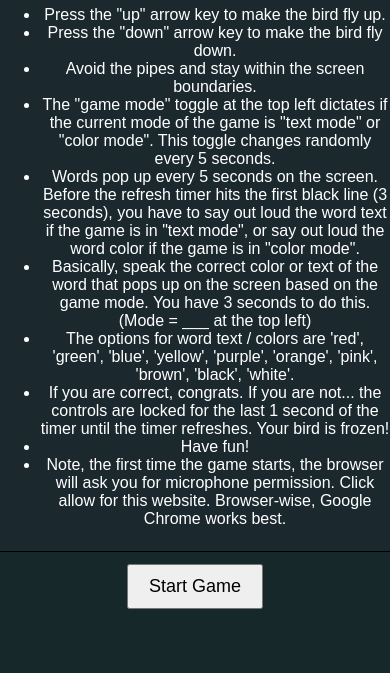
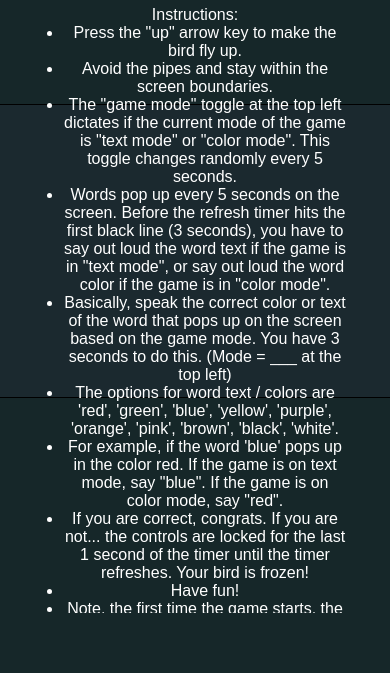
Before and after one commit to sagar-kris/color-flappy-bird-vibecode, a website: page public/index.html in a window 390 px wide. Shown: the part 171-844 px from the top of the page. Drawn offline with Linux system fonts and the light colour scheme.

Commit message:
mobile responsive, disable down key/touch, update instructions

```diff
--- a/public/game.js
+++ b/public/game.js
@@ -84,8 +84,6 @@ function update(deltaTime) {
     if (!isPenalized) {
         if (keys.up) {
             bird.velocity = bird.lift;
-        } else if (keys.down) {
-            bird.velocity = -bird.lift + bird.gravity;
         } else {
             bird.velocity += bird.gravity;
         }
@@ -266,18 +264,31 @@ document.addEventListener('keydown', (e) => {
     if (e.code === 'ArrowUp') {
         keys.up = true;
     }
-    if (e.code === 'ArrowDown') {
-        keys.down = true;
-    }
+    // Remove or comment out the down key functionality
+    // if (e.code === 'ArrowDown') {
+    //     keys.down = true;
+    // }
 });
 
 document.addEventListener('keyup', (e) => {
     if (e.code === 'ArrowUp') {
         keys.up = false;
     }
-    if (e.code === 'ArrowDown') {
-        keys.down = false;
-    }
+    // Remove or comment out the down key functionality
+    // if (e.code === 'ArrowDown') {
+    //     keys.down = false;
+    // }
+});
+
+// Add touch event listeners for mobile devices
+canvas.addEventListener('touchstart', (e) => {
+    e.preventDefault(); // Prevent default touch behavior
+    keys.up = true;
+});
+
+canvas.addEventListener('touchend', (e) => {
+    e.preventDefault(); // Prevent default touch behavior
+    keys.up = false;
 });
 
 // Start button event listener
--- a/public/index.html
+++ b/public/index.html
@@ -5,6 +5,20 @@
     <meta name="viewport" content="width=device-width, initial-scale=1.0">
     <title>Flappy Bird Game</title>
     <link rel="stylesheet" href="style.css">
+    <style>
+        /* Additional styles to ensure text fits within the game screen */
+        .overlay-content h1 {
+            font-size: 2em; /* Responsive font size */
+        }
+        .overlay-content p, .overlay-content ul {
+            font-size: 1em; /* Responsive font size */
+            max-width: 90%; /* Ensure text does not exceed screen width */
+            margin: 0 auto; /* Center text */
+        }
+        .overlay-content ul {
+            padding-left: 20px; /* Add padding for list items */
+        }
+    </style>
 </head>
 <body>
     <div id="startScreen" class="overlay">
@@ -13,15 +27,15 @@
             <p>Instructions:</p>
             <ul>
                 <li>Press the "up" arrow key to make the bird fly up.</li>
-                <li>Press the "down" arrow key to make the bird fly down.</li>
                 <li>Avoid the pipes and stay within the screen boundaries.</li>
                 <li>The "game mode" toggle at the top left dictates if the current mode of the game is "text mode" or "color mode". This toggle changes randomly every 5 seconds.</li>
                 <li>Words pop up every 5 seconds on the screen. Before the refresh timer hits the first black line (3 seconds), you have to say out loud the word text if the game is in "text mode", or say out loud the word color if the game is in "color mode".</li>
                 <li>Basically, speak the correct color or text of the word that pops up on the screen based on the game mode. You have 3 seconds to do this. (Mode = ___ at the top left)</li>
                 <li>The options for word text / colors are 'red', 'green', 'blue', 'yellow', 'purple', 'orange', 'pink', 'brown', 'black', 'white'.</li>
+                <li>For example, if the word 'blue' pops up in the color red. If the game is on text mode, say "blue". If the game is on color mode, say "red".</li>
                 <li>If you are correct, congrats. If you are not... the controls are locked for the last 1 second of the timer until the timer refreshes. Your bird is frozen!</li>
                 <li>Have fun!</li>
-                <li>Note, the first time the game starts, the browser will ask you for microphone permission. Click allow for this website. Browser-wise, Google Chrome works best.</li>
+                <li>Note, the first time the game starts, the browser will ask you for microphone permission. Click allow for this website. On desktop, Google Chrome works best.</li>
             </ul>
             <button id="startButton">Start Game</button>
         </div>
--- a/public/style.css
+++ b/public/style.css
@@ -3,16 +3,21 @@ body, html {
     padding: 0;
     overflow: hidden;
     font-family: Arial, sans-serif;
+    height: 100%;
 }
 
 #gameCanvas {
     display: block;
     margin: 0 auto;
     background-color: #87CEEB;
+    width: 100%;
+    height: auto;
+    max-width: 800px;
+    max-height: 600px;
 }
 
 .overlay {
-    position: fixed;
+    position: absolute;
     top: 0;
     left: 0;
     width: 100%;
@@ -23,10 +28,15 @@ body, html {
     justify-content: center;
     align-items: center;
     z-index: 1000;
+    padding: 20px;
+    box-sizing: border-box;
 }
 
 .overlay-content {
     text-align: center;
+    max-width: 90%;
+    max-height: 90%;
+    overflow-y: auto;
 }
 
 #startButton {
```
